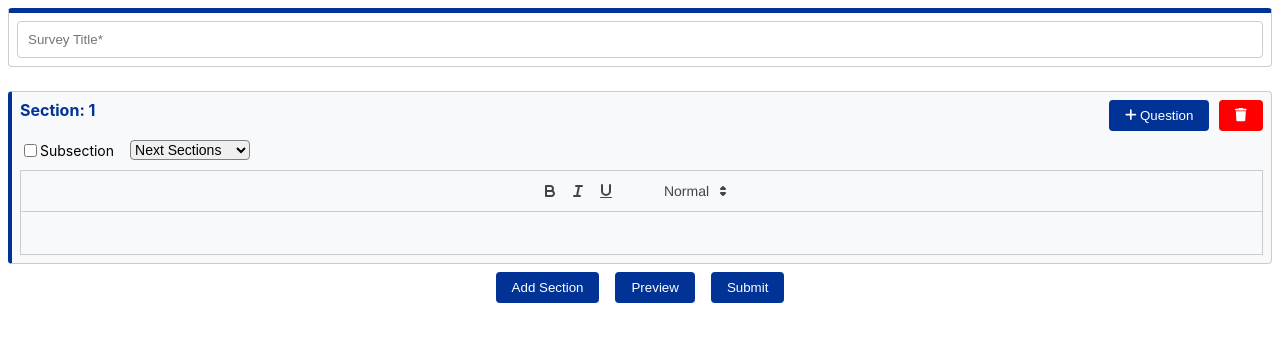
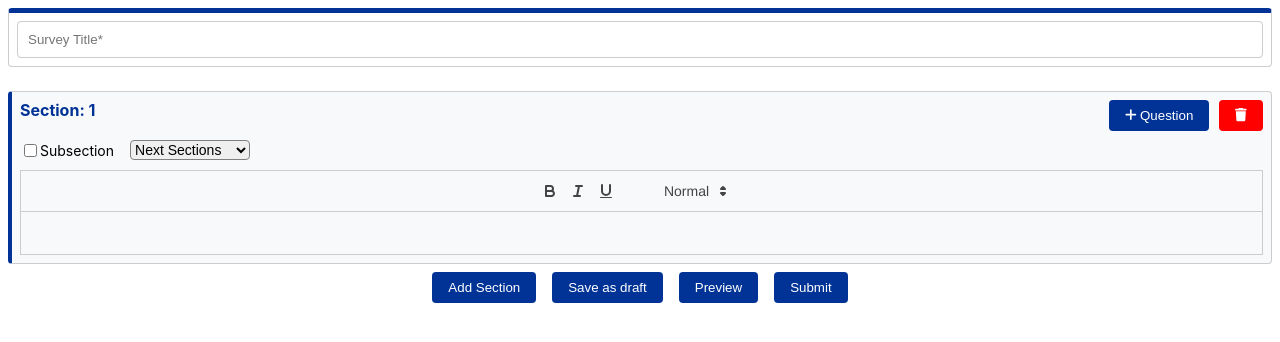
Before and after one commit to asarisoft/DynamicFormLikeGoogleForm, a React (Create React App) app: page / in a window 1280 px wide. Shown: the top 342 px of the page. Built offline with nearby package versions, Linux system fonts and the light colour scheme.

Commit message:
[implementRedux] commit to ncc repository

```diff
--- a/src/components/form/index.js
+++ b/src/components/form/index.js
@@ -101,7 +101,7 @@ class Form extends Component {
     });
   }
 
-  populateData = () => {
+  populateData = (type) => {
     const { title, sections } = this.props.form;
     const updatedSections = [...sections];
     const result = [];
@@ -130,7 +130,8 @@ class Form extends Component {
       // send to iframe
       this.sendDataToParent({
         title: title,
-        json_form: result
+        json_form: result,
+        type: type
       });
       //
       return {
@@ -406,8 +407,9 @@ class Form extends Component {
         </DragDropContext>
         <div className='form-footer'>
           <StyledButton onClick={() => this.props.addSection()}>Add Section</StyledButton>
+          <StyledButton onClick={()=>this.populateData('draft')}>Save as draft</StyledButton>
           <StyledButton onClick={this.preview}>Preview</StyledButton>
-          <StyledButton onClick={this.populateData}>Submit</StyledButton>
+          <StyledButton onClick={()=>this.populateData('submit')}>Submit</StyledButton>
         </div>
       </FormContainer>
     );
```
Also changed, not shown: 1 other file (tests, documents, lock files or other folders).
